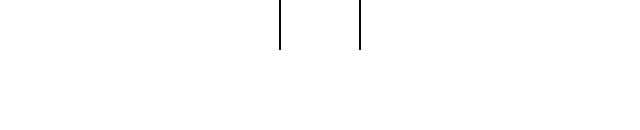
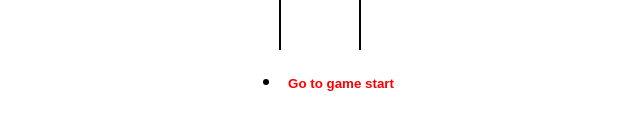
Before and after one commit to spectrum007/Tic_Tac_ToeGame, a React (Vite) app: page / in a window 1280 px wide. Shown: the part 378-508 px from the top of the page, without its empty margins (319-959 px from the left). Built offline with nearby package versions, Linux system fonts and the light colour scheme.

Commit message:
Displayed game history

```diff
--- a/src/App.jsx
+++ b/src/App.jsx
@@ -1,5 +1,6 @@
 import React, { useState } from "react";
 import Board from "./Components/Board";
+import History from "./Components/History";
 import { calculateWinner } from "./helper";
 import "./Styles/root.scss";
 
@@ -10,7 +11,6 @@
       isXnext: false,
     },
   ]);
-  console.log(history);
   const [currentMove, SetcurrentMove] = useState(0);
   const current = history[currentMove];
 
@@ -41,12 +41,15 @@
     });
     SetcurrentMove((prev) => prev + 1);
   };
-
+  const moveTo = (move) => {
+    SetcurrentMove(move);
+  };
   return (
     <div className="app">
       <h1>Tic Tac Toe game </h1>
       <h2> {msg}</h2>
       <Board board={current.board} handleSquareClick={handleSquareClick} />
+      <History history={history} moveTo={moveTo} currentMove={currentMove} />
     </div>
   );
 };
--- /dev/null
+++ b/src/Components/History.jsx
@@ -0,0 +1,28 @@
+import React from "react";
+
+function History({ history, moveTo, currentMove }) {
+  return (
+    <ul>
+      {history.map((_, move) => {
+        return (
+          <li key={move}>
+            <button
+              style={{
+                fontWeight: move === currentMove ? "bold" : "normal",
+                color: move === currentMove ? "red" : "black",
+              }}
+              type="button"
+              onClick={() => {
+                moveTo(move);
+              }}
+            >
+              {move === 0 ? "Go to game start" : `Go to move ${move}`}
+            </button>
+          </li>
+        );
+      })}
+    </ul>
+  );
+}
+
+export default History;
```
